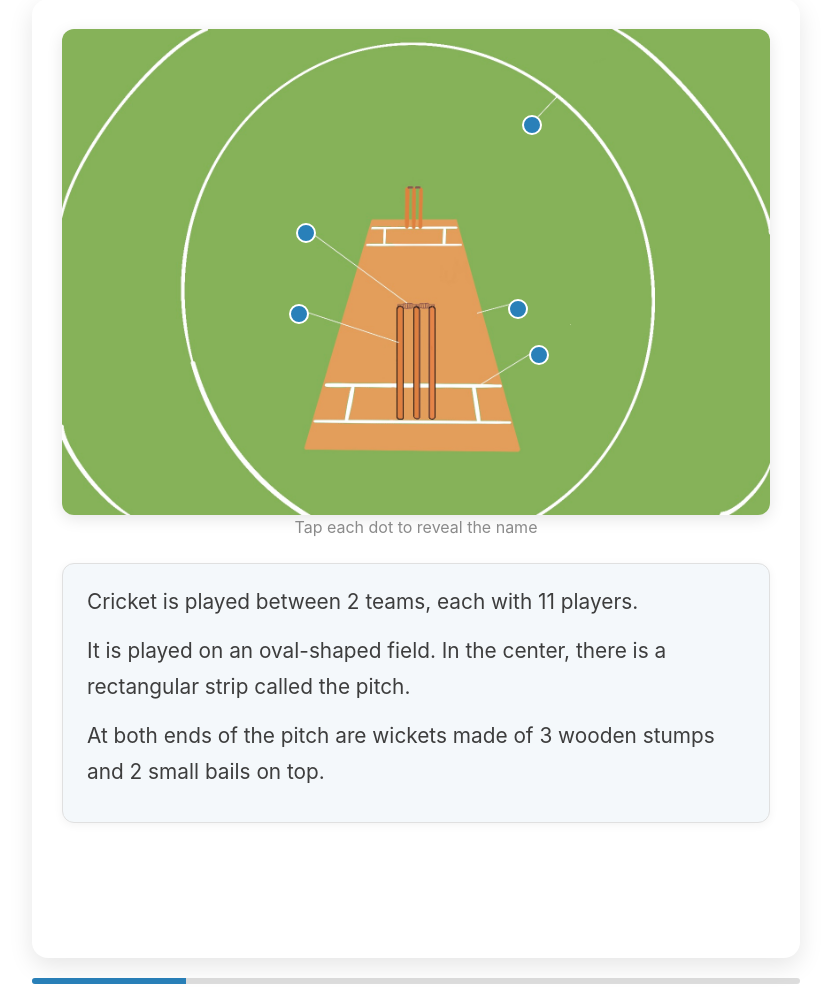
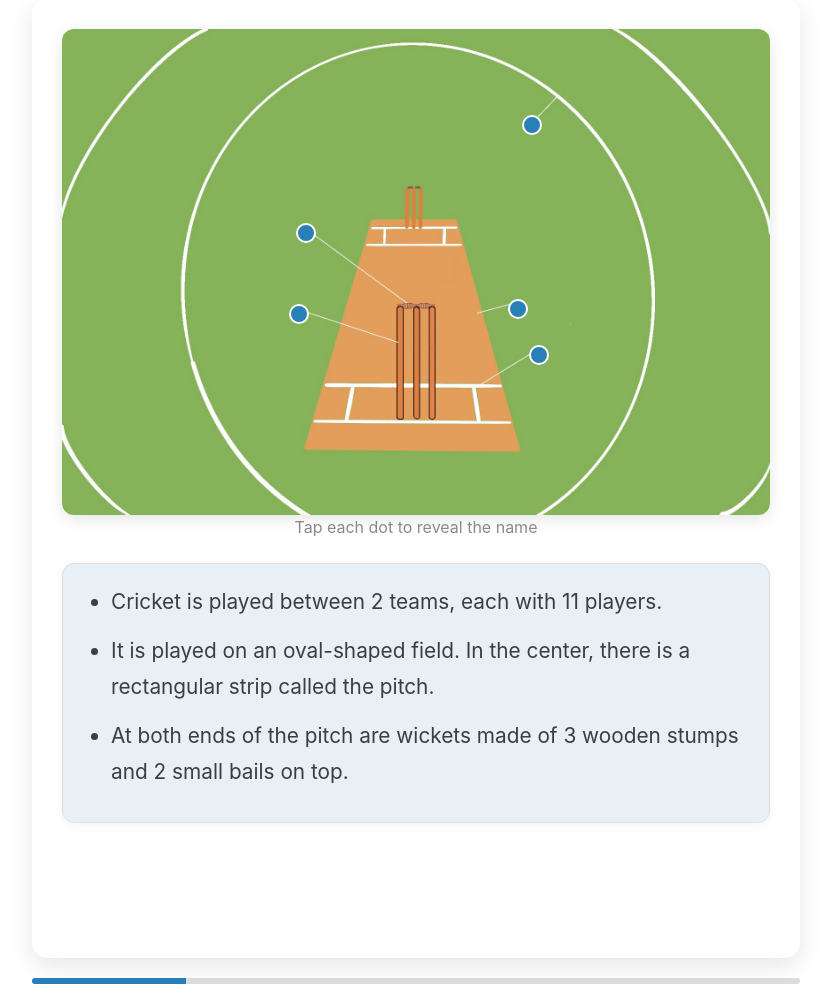
Before and after one commit to ltxom/COMS4170-Cricket-Dismissals, a Flask app: page /overview in a window 1280 px wide. Shown: the part 203-1191 px from the top of the page, without its empty margins (224-1055 px from the left). Run offline with Flask 3, Linux system fonts and the light colour scheme; some libraries are stand-ins or nearby versions.

Commit message:
UI Changes

```diff
--- a/data/dismissals.json
+++ b/data/dismissals.json
@@ -68,7 +68,8 @@
         "id": 11,
         "name": "Obstructing the Field",
         "description": "If a batsman by action or words, deliberately obstructs or distracts the fielding side, he is given out for obstructing the field. It is a very rare way of dismissal.",
-        "media": "<iframe src=\"https://www.youtube.com/embed/WtNnhPa_hbs?si=DaLI0uuHpwh9_7ki\" title=\"YouTube video player\" frameborder=\"0\" allow=\"accelerometer; autoplay; clipboard-write; encrypted-media; gyroscope; picture-in-picture; web-share\" referrerpolicy=\"strict-origin-when-cross-origin\" allowfullscreen></iframe>"
+        "media": "<iframe src=\"https://www.youtube.com/embed/WtNnhPa_hbs?start=352&end=364&autoplay=1&controls=0&modestbranding=1&rel=0\" title=\"YouTube video player\" frameborder=\"0\" allow=\"autoplay; encrypted-media\" allowfullscreen></iframe>"
+
       },
       {
         "id": 12,
--- a/server.py
+++ b/server.py
@@ -178,7 +178,7 @@ quizzes = [
             'Batsman left the field and did not return',
             'Batsman hit the ball twice'
         ],
-        'correct_order': ['timed out', 'LBW', 'hit wicket']
+        'correct_order': ['stumped', 'retired', 'double hit']
     },
     {
         'descriptor_type': 'text',
--- a/static/overview.css
+++ b/static/overview.css
@@ -60,11 +60,23 @@
     display: none;
     z-index: 10;
 }
+.description-list {
+    padding-left: 1.5rem;
+    margin: 0;
+    list-style-type: disc;
+}
+
+.description-list li {
+    margin-bottom: 12px;
+    font-size: 1.3rem;
+    line-height: 1.75;
+    color: #3d3d3d!important
+}
 
 .description {
     margin-top: 24px;
     padding: 20px 24px;
-    background-color: #f4f8fb;
+    background-color: #e8f0f6;
     border: 1px solid #e0e0e0;
     border-radius: 12px;
     box-shadow: 0 2px 10px rgba(0, 0, 0, 0.05);
--- a/static/quiz_results.js
+++ b/static/quiz_results.js
@@ -16,7 +16,7 @@ $(function () {
                 // Display the descriptor (question)
                 const descriptorText = typeof answer.descriptor === 'string' && answer.descriptor.includes("static")
                   ? `<img src="${answer.descriptor}" alt="Descriptor" class="descriptor-gif">`
-                  : `<p><strong>Description:</strong> ${answer.descriptor}</p>`;
+                  : `<p><strong>Question:</strong> ${answer.descriptor}</p>`;
                 $answerDiv.append(descriptorText);
 
                 // Display user's answer
--- a/templates/homepage.html
+++ b/templates/homepage.html
@@ -7,7 +7,7 @@
 <link href="https://fonts.googleapis.com/css2?family=Montserrat:wght@600;700&display=swap" rel="stylesheet">
 
 
-<div class="home-container backgroundBase">
+<div class="home-container">
     <div class="home-hero">
         <div class="home-text">
             <h1 class="main-heading darkGrey">Cricket Dismissals</h1>
--- a/templates/overview.html
+++ b/templates/overview.html
@@ -24,9 +24,11 @@
                         {% endif %}
                     </div>
                     <div class="description darkGrey">
-                        {% for line in slide.description %}
-                        <p>{{ line }}</p>
-                        {% endfor %}
+                        <ul class="description-list">
+                            {% for line in slide.description %}
+                            <li>{{ line }}</li>
+                            {% endfor %}
+                        </ul>
                     </div>
                 </div>
                 {% endfor %}
--- a/templates/quiz_results.html
+++ b/templates/quiz_results.html
@@ -13,7 +13,6 @@
     <div class="results-container container">
         <h1>Quiz Results</h1>
         <p>Your Score: <strong id="total-score" data-value="{{ total_score }}"></strong> out of <strong id="max-score" data-value="{{ max_score }}"></strong></p>
-        <p>Thank you for participating in the quiz!</p>
 
         <div class="feedback-container">
             <!-- Feedback will be dynamically populated by JavaScript -->
```
Also changed, not shown: static/quiz.css (+13 -7 lines), templates/dismissal_detail.html (+21 -4 lines), 1 other file.
